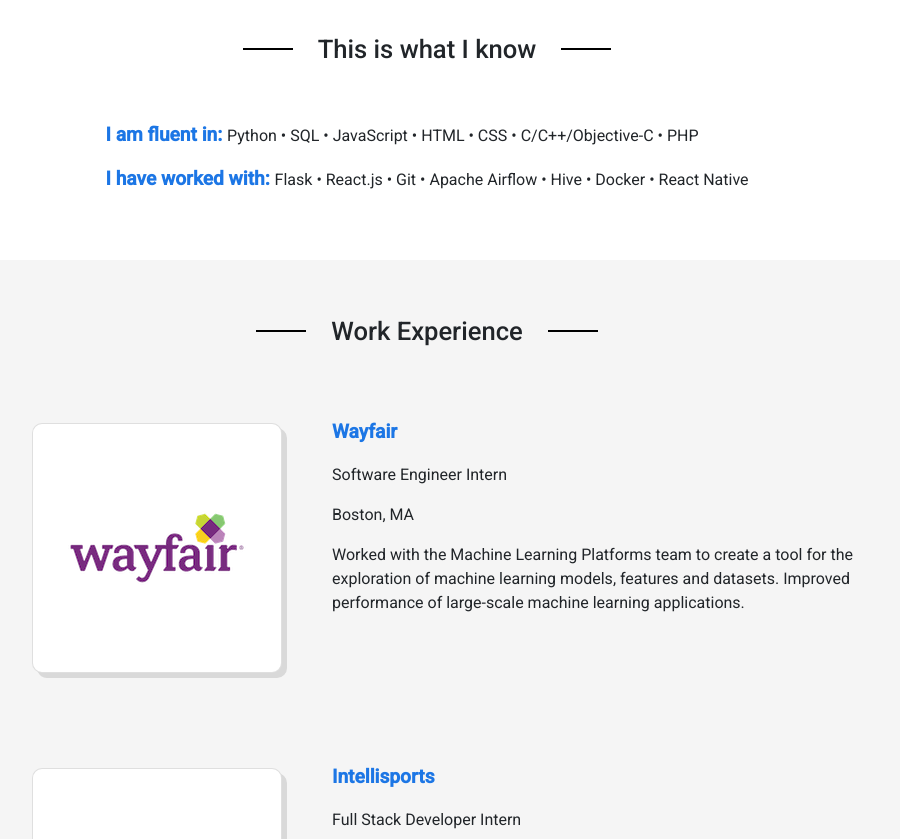
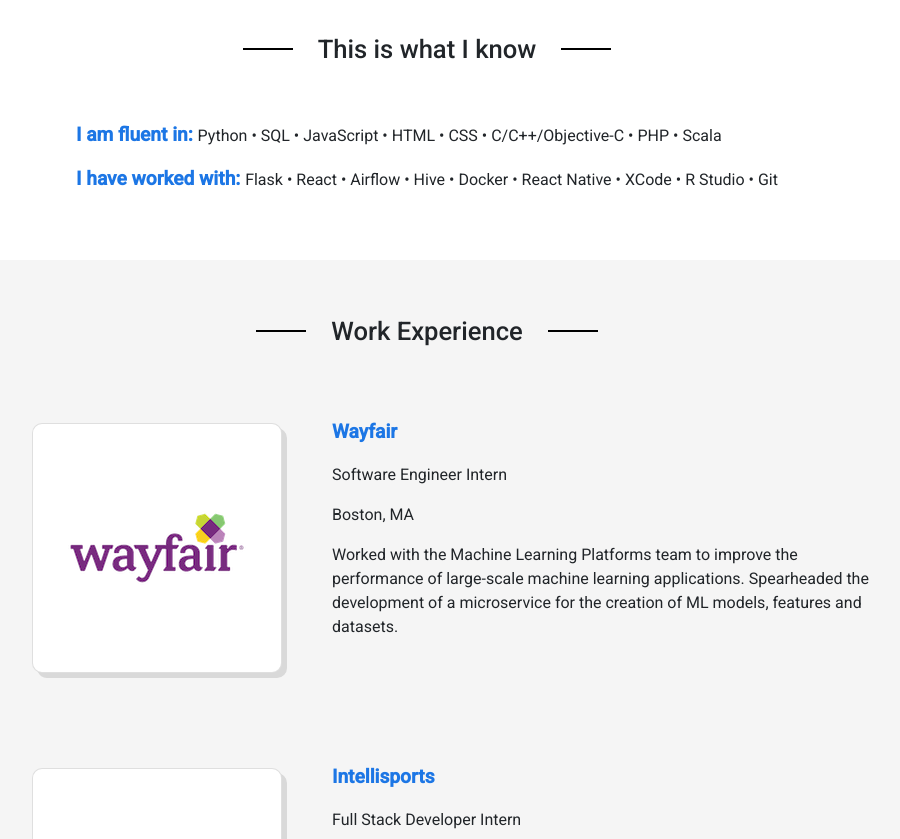
Before and after one commit to LucasHarvey/lucasharvey.me, a React (Create React App) app: page / in a window 1280 px wide. Shown: the part 720-1559 px from the top of the page, without its empty margins (213-1113 px from the left). Built offline with nearby package versions, Linux system fonts and the light colour scheme.

Commit message:
update resume

```diff
--- a/src/components/Main.js
+++ b/src/components/Main.js
@@ -83,18 +83,21 @@
                 <span className="element"> CSS </span>
                 <span className="element"> C/C++/Objective-C </span>
                 <span className="element"> PHP </span>
+                <span className="element"> Scala </span>
               </p>
               <p>
                 <span className="section-subtitle">
                   <nobr>I have worked with: </nobr>
                 </span>
                 <span> Flask </span>
-                <span className="element"> React.js </span>
-                <span className="element"> Git </span>
-                <span className="element"> Apache Airflow </span>
+                <span className="element"> React </span>
+                <span className="element"> Airflow </span>
                 <span className="element"> Hive </span>
                 <span className="element"> Docker </span>
                 <span className="element"> React Native </span>
+                <span className="element"> XCode </span>
+                <span className="element"> R Studio </span>
+                <span className="element"> Git </span>
               </p>
             </div>
           </div>
@@ -112,7 +115,7 @@
               title="Wayfair"
               subtitle1="Software Engineer Intern"
               subtitle2="Boston, MA"
-              description="Worked with the Machine Learning Platforms team to create a tool for the exploration of machine learning models, features and datasets. Improved performance of large-scale machine learning applications."
+              description="Worked with the Machine Learning Platforms team to improve the performance of large-scale machine learning applications. Spearheaded the development of a microservice for the creation of ML models, features and datasets."
             />
             <Accomplishment
               link="https://www.intellisports.ca/"
```
Also changed, not shown: 1 other file (tests, documents, lock files or other folders).
